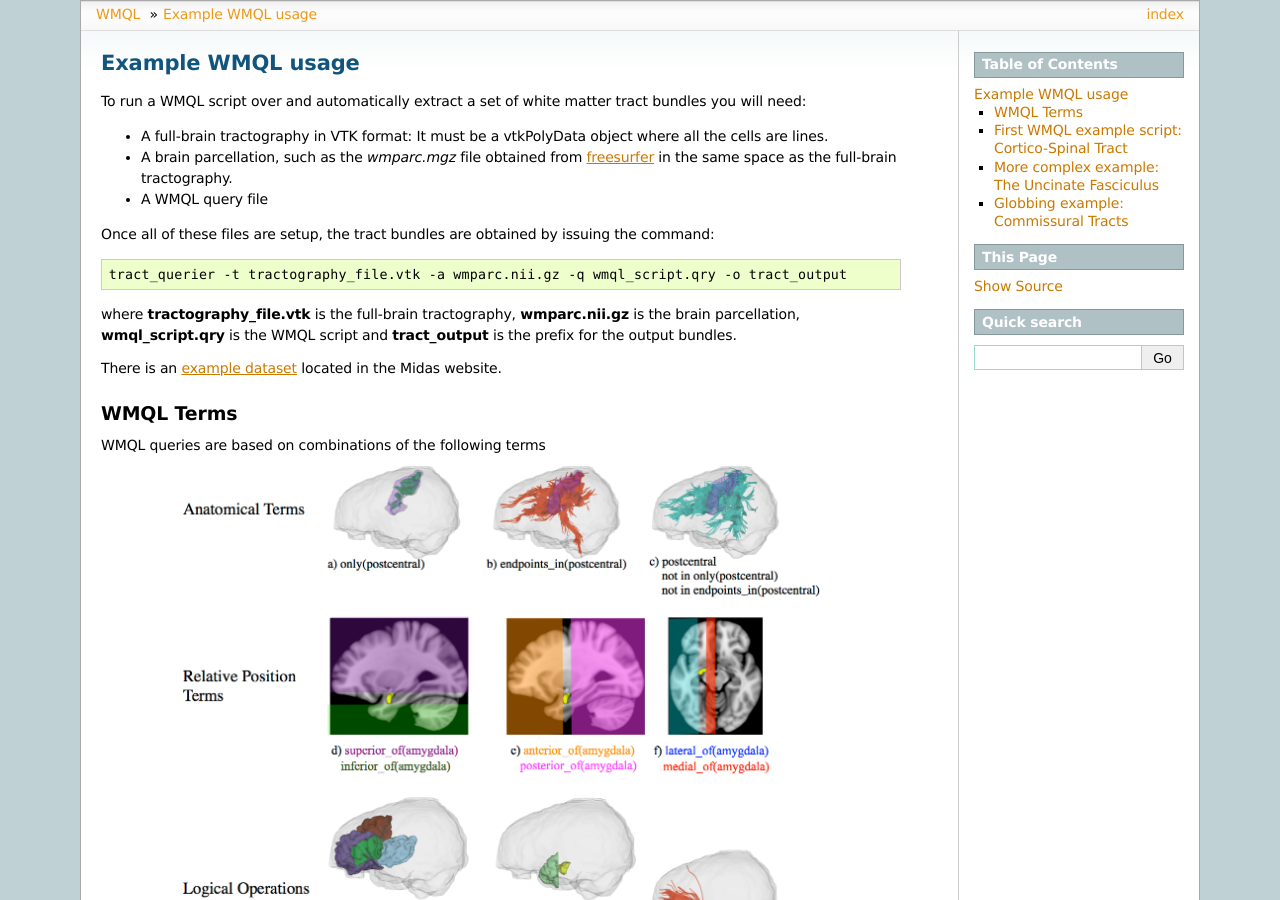
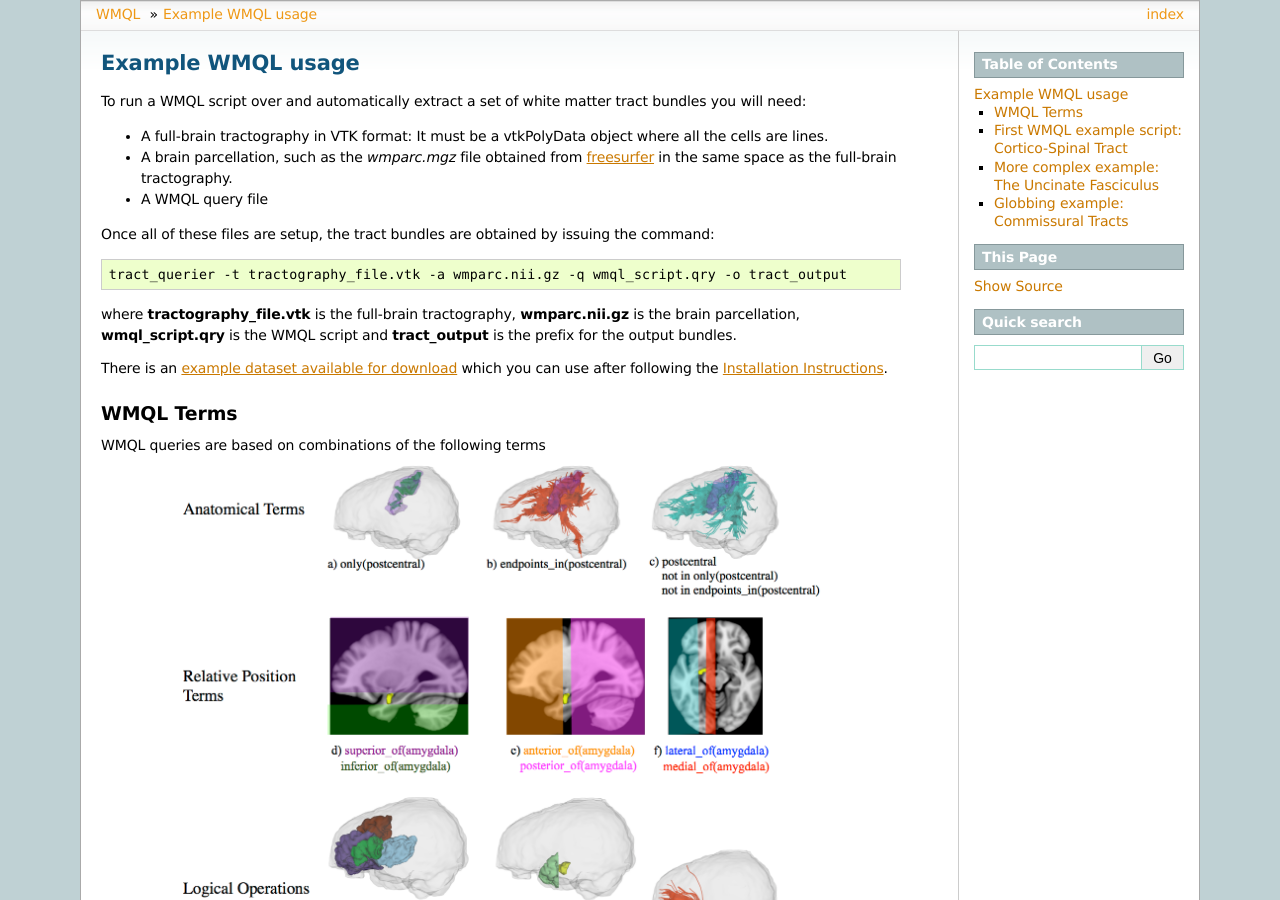
Before and after one commit to demianw/tract_querier, a Sphinx documentation site: the page built from doc/example_script.rst, in a window 1280 px wide and 900 px high. Built offline with Sphinx 7.4.7, drawn with Linux system fonts in a browser that asks for light colours; formulas are drawn with MathJax 3; pages that are not in the unit, such as notebooks, are missing from menus; the version number is read from the project's files by our own code.

```diff
--- a/doc/example_script.rst
+++ b/doc/example_script.rst
@@ -18,7 +18,8 @@
 
 where **tractography_file.vtk** is the full-brain tractography, **wmparc.nii.gz** is the brain parcellation, **wmql_script.qry** is the WMQL script and **tract_output** is the prefix for the output bundles.
 
-There is an `example dataset <http://midas.kitware.com/item/view/859>`_ located in the Midas website.
+There is an `example dataset available for download <_static/wmql_example_dataset.zip>`_ which you can use after following the :ref:`installation_instructions`.
+
 
 WMQL Terms
 ----------
```
Also changed, not shown: 1 other file.
